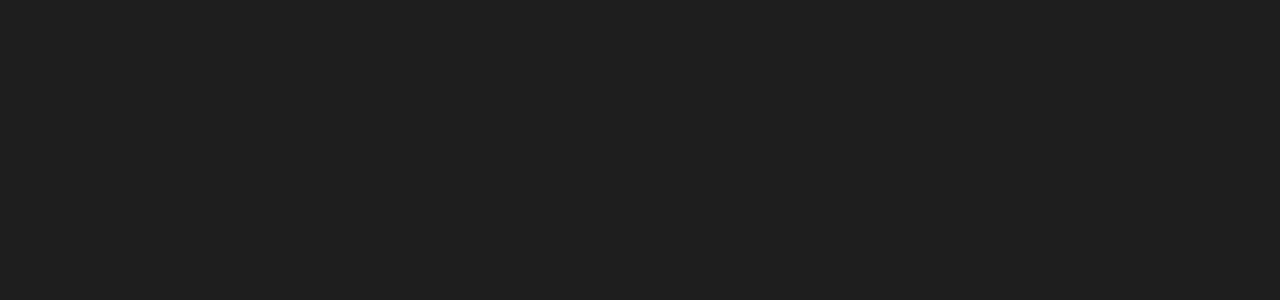
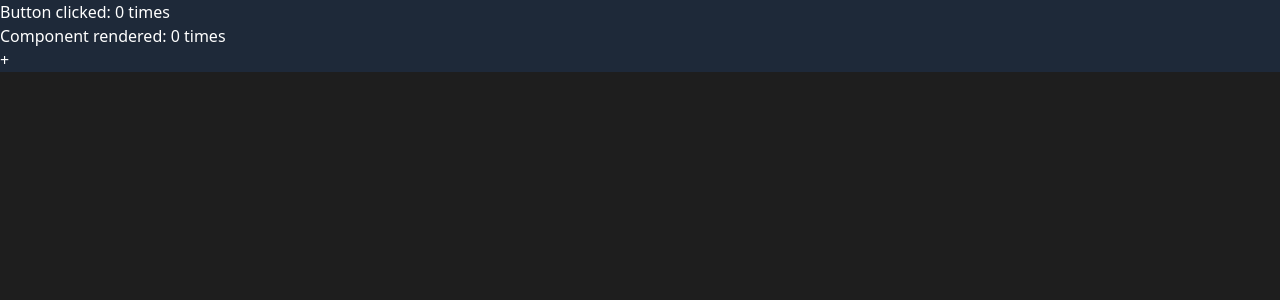
Before and after one commit to Vikram-Rai0/MERN-Revise-Sesson, a React (Vite) app in the folder frontend/: page /useRef in a window 1280 px wide. Before the commit this address had no page. Shown: the top 300 px of the page. Built offline with nearby package versions, Linux system fonts and the light colour scheme.

Commit message:
pratic example useRef

```diff
--- a/frontend/components/FirstPage.jsx
+++ b/frontend/components/FirstPage.jsx
@@ -5,7 +5,8 @@ const FirstPage = () => {
         <div className='flex gap-4'>
             <Link to="/props"> <button className='h-10 w-20 border-1 rounded-md'>Props</button></Link>
             <Link to="/usestate"><button className='h-10 w-20 border-1 rounded-md'>useEffect</button></Link>
-            <Link to="/useeffect"><button className='h-10 w-20 border-1 rounded-md'>useEffect</button></Link>
+            <Link to="/useffect"><button className='h-10 w-20 border-1 rounded-md'>useEffect</button></Link>
+            <Link to="/useRef"><button className='h-10 w-20 border-1 rounded-md'>useRef</button></Link>
         </div>
     )
 }
--- /dev/null
+++ b/frontend/components/hooks/useRef.jsx
@@ -0,0 +1,38 @@
+import React, { useState, useRef, useEffect } from "react";
+
+// function InputFocus() {
+//   const inputRef = useRef(null);
+
+//   const handleFocus = () => {
+//     inputRef.current.focus(); // directly focus the input
+//   };
+
+//   return (
+//     <div>
+//       <input ref={inputRef} type="text" placeholder="Type here..." />
+//       <button onClick={handleFocus}>Focus Input</button>
+//     </div>
+//   );
+// }
+// export default InputFocus;
+
+
+
+
+function RenderCounter() {
+    const [count, setCount] = useState(0);
+    const renderCount = useRef(0);
+
+    useEffect(() => {
+        renderCount.current = renderCount.current + 1;
+    });
+
+    return (
+        <div>
+            <p>Button clicked: {count} times</p>
+            <p>Component rendered: {renderCount.current} times</p>
+            <button onClick={() => setCount(count + 1)}>+</button>
+        </div>
+    );
+}
+export default RenderCounter;
--- a/frontend/router/AppRouter.jsx
+++ b/frontend/router/AppRouter.jsx
@@ -4,6 +4,7 @@ import Parent from '../components/Props'
 import Calculator from '../components/hooks/useState'
 import FirstPage from '../components/FirstPage'
 import Counter from '../components/hooks/useEffect'
+import RenderCounter from '../components/hooks/useRef'
 
 const AppRouter = () => {
     return (
@@ -11,7 +12,8 @@ const AppRouter = () => {
             <Route path="/" element={<FirstPage />}></Route>
             <Route path="/props" element={<Parent />} />
             <Route path="/hooks" element={<Calculator />}></Route>
-            <Route path="/useeffect" element={<Counter />}></Route>
+            <Route path="/useffect" element={<Counter />}></Route>
+            <Route path="/useRef" element={<RenderCounter/>}></Route>
         </Routes>
     )
 }
```
